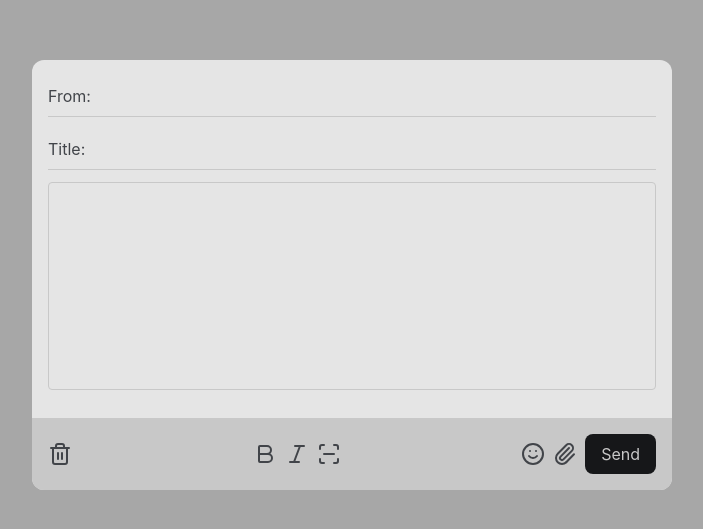
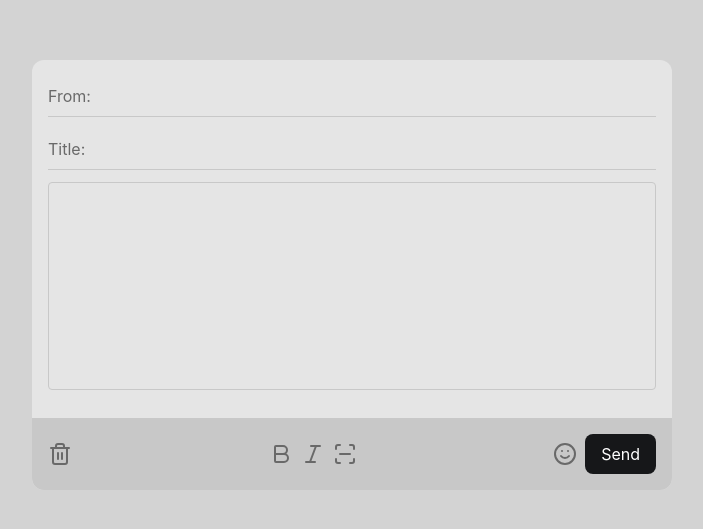
Before and after one commit to CANE4KA/briefeditor, a React (Vite) app: page / in a window 1280 px wide. Shown: the part 125-654 px from the top of the page, without its empty margins (288-991 px from the left). Built offline with nearby package versions, Linux system fonts and the light colour scheme.

Commit message:
Add functional for emoji picker

```diff
--- a/src/components/ActionMenu.tsx
+++ b/src/components/ActionMenu.tsx
@@ -1,10 +1,11 @@
 import EmojiPicker from 'emoji-picker-react'
-import { Bold, Italic, Paperclip, ScanLine, Smile, Trash2 } from 'lucide-react'
+import { Bold, Italic, ScanLine, Smile, Trash2 } from 'lucide-react'
 import { Dispatch, RefObject, SetStateAction } from 'react'
 import { UseFormReset, UseFormSetValue } from 'react-hook-form'
 
 import { FormValues } from '../screens/home/Home'
 
+import { addEmoji } from '../utils/addEmoji'
 import { changeText } from '../utils/changeText'
 
 import { Button } from './ui/Button'
@@ -70,7 +71,10 @@ export const ActionMenu = ({
 					open={isEmojiPickerOpen}
 					width={300}
 					height={350}
-					onEmojiClick={() => setIsEmojiPickerOpen(!isEmojiPickerOpen)}
+					onEmojiClick={emoji => {
+						setIsEmojiPickerOpen(false)
+						addEmoji({ emoji: emoji.emoji, setValue })
+					}}
 				/>
 			</div>
 
@@ -83,11 +87,7 @@ export const ActionMenu = ({
 					<Smile />
 				</Button>
 
-				<Button isLight type='button'>
-					<Paperclip />
-				</Button>
-
-				<Button className='text-dark-200' type='submit'>
+				<Button className='text-white' type='submit'>
 					Send
 				</Button>
 			</div>
--- a/src/components/ui/Button.tsx
+++ b/src/components/ui/Button.tsx
@@ -11,7 +11,7 @@ export const Button = ({ children, className, isLight, ...rest }: Props) => {
 	return (
 		<button
 			className={twMerge(
-				'text-dark-400 rounded-lg bg-dark-500 transition-colors',
+				'rounded-lg bg-dark-500 transition-colors',
 				isLight
 					? 'bg-transparent hover:text-dark-600'
 					: 'hover:bg-dark-400 px-4 py-2',
--- a/src/components/ui/Input.tsx
+++ b/src/components/ui/Input.tsx
@@ -14,7 +14,7 @@ interface Props extends InputHTMLAttributes<HTMLInputElement> {
 export const Input = ({ className, title, register, name, ...rest }: Props) => {
 	return (
 		<div className='flex items-center border-b border-dark-200'>
-			<p className='text-dark-400'>{title}</p>
+			<p>{title}</p>
 			<input
 				{...register(name, { required: true })}
 				className={twMerge(
--- a/src/index.css
+++ b/src/index.css
@@ -8,9 +8,7 @@
 	font-weight: 400;
 
 	color-scheme: light dark;
-	color: #000;
-	background-color: #a7a7a7;
-
+	background-color: #d3d3d3;
 	font-synthesis: none;
 	text-rendering: optimizeLegibility;
 	-webkit-font-smoothing: antialiased;
@@ -23,6 +21,7 @@ body {
 	justify-content: center;
 	min-width: 320px;
 	min-height: 100vh;
+	color: #696969;
 }
 
 #root {
--- /dev/null
+++ b/src/utils/addEmoji.ts
@@ -0,0 +1,21 @@
+import { UseFormSetValue } from 'react-hook-form'
+
+import { FormValues } from '../screens/home/Home'
+
+interface Props {
+	emoji: string
+	setValue: UseFormSetValue<FormValues>
+}
+
+export const addEmoji = ({ emoji, setValue }: Props) => {
+	const selection = window.getSelection()
+	const range = selection?.getRangeAt(0)
+
+	const element = document.createElement('span')
+	element.textContent = emoji
+
+	range?.deleteContents()
+	range?.insertNode(element)
+
+	setValue('message', document.getElementById('editableDiv')?.innerHTML || '')
+}
```
